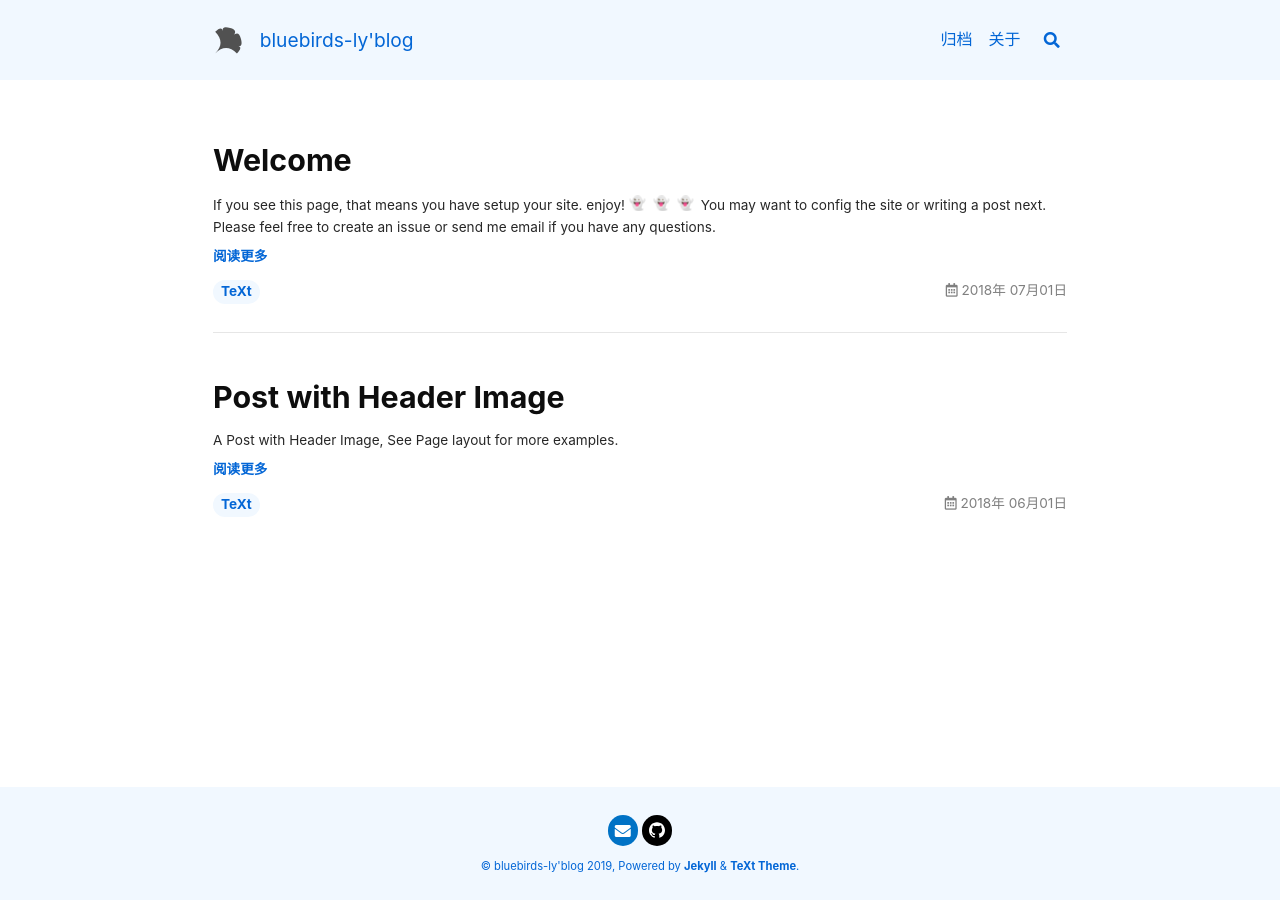
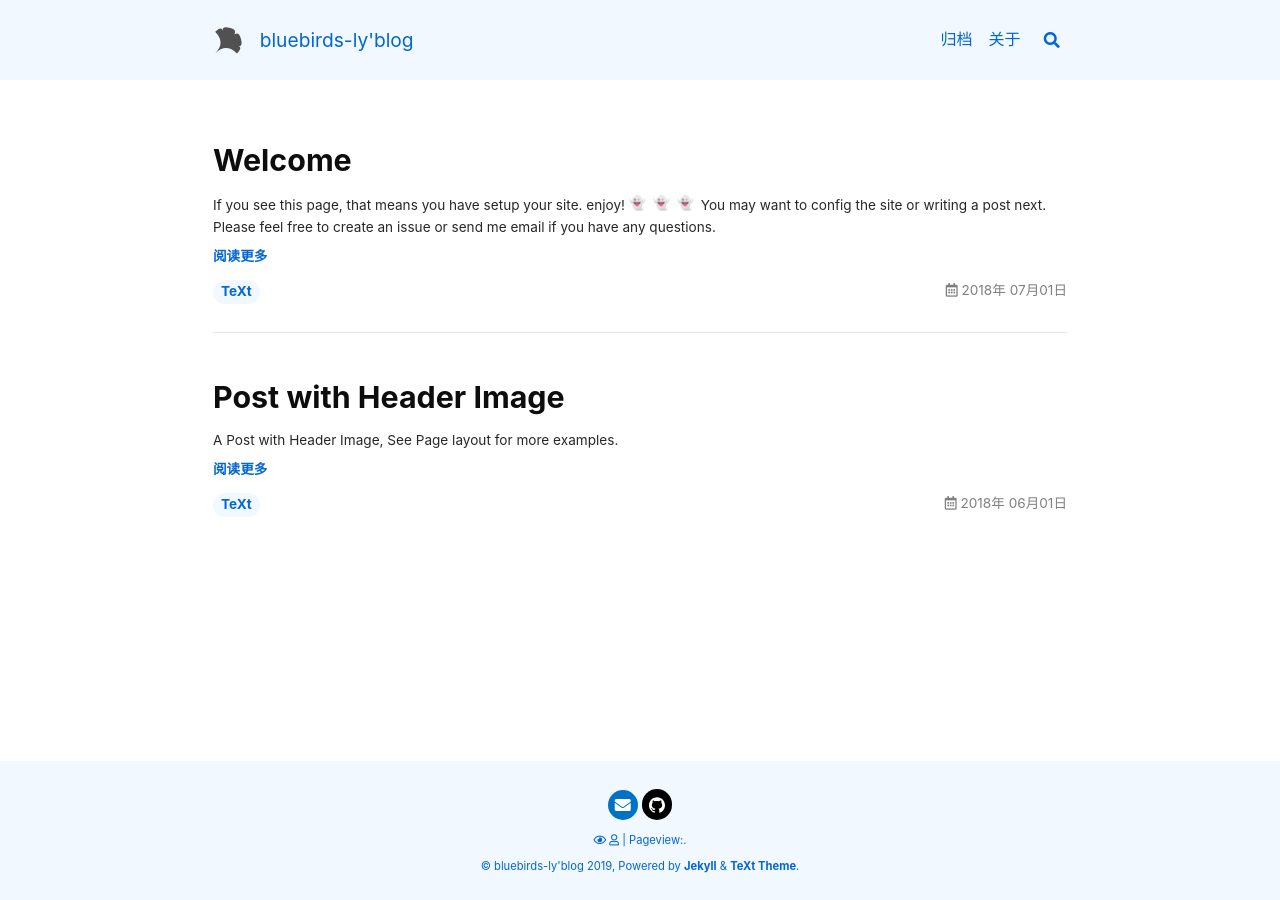
Before and after one commit to bluebirds-ly/blog, a Jekyll site: the page built from index.html, in a window 1280 px wide. Built offline with Jekyll 4.4.1, drawn with Linux system fonts in a browser that asks for light colours; nearby versions of some CDN libraries; emoji names are drawn with the system emoji font; the list of posts is cut into pages by our own code; comment, search, counter and statistics services are not loaded.

Commit message:
add PV&UV

```diff
--- a/_config.yml
+++ b/_config.yml
@@ -129,7 +129,7 @@ comments:
   gitalk:
     clientID    : 194804f74424160ed12c # GitHub Application Client ID
     clientSecret: 70621ad9a91c9e7a62257a8da8e5f34fde3793ec # GitHub Application Client Secret
-    repository  : bluebirds-ly/blog # GitHub repo
+    repository  : blog # GitHub repo
     owner       : bluebirds-ly # GitHub repo owner
     admin: # GitHub repo owner and collaborators, only these guys can initialize GitHub issues, IT IS A LIST.
       - bluebirds-ly
--- a/_includes/footer.html
+++ b/_includes/footer.html
@@ -22,6 +22,12 @@
         {%- include author-links.html author=_site_author -%}
       </div>
     </div>
+    <div class="container site-info">
+        <p class="power">
+            <i class="far fa-eye"></i><span id="busuanzi_value_site_pv"></span> <i class="far fa-user"></i><span id="busuanzi_value_site_uv"></span> | Pageview:<span id="busuanzi_value_page_pv"></span>.
+        </p>
+    </div>
+    <script async src="//busuanzi.ibruce.info/busuanzi/2.3/busuanzi.pure.mini.js"></script>
     {%- include snippets/get-locale-string.html key='COPYRIGHT_DATES' -%}
     {%- assign _locale_copyright_dates = __return -%}
     <div class="site-info mt-2">
```
